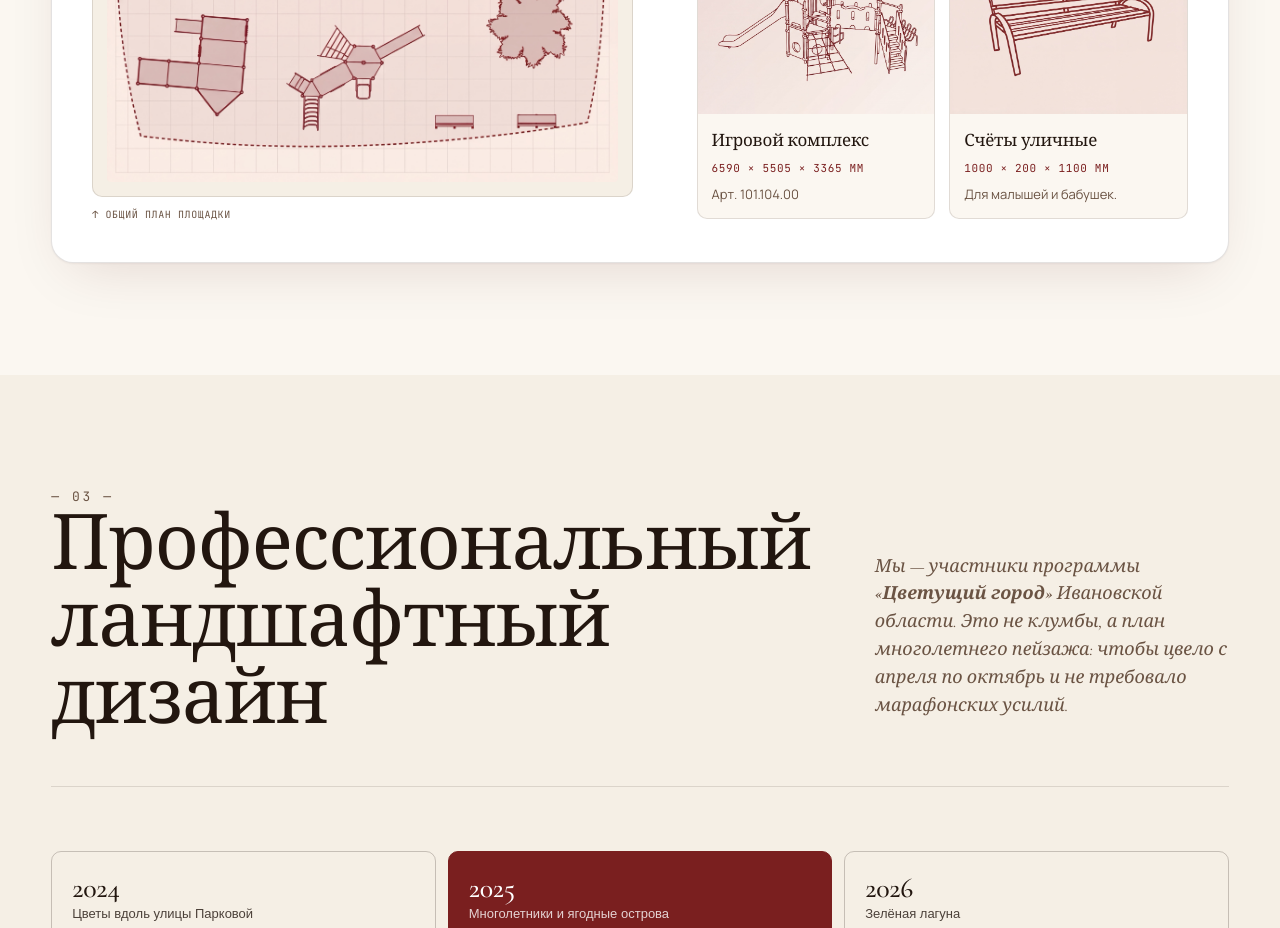
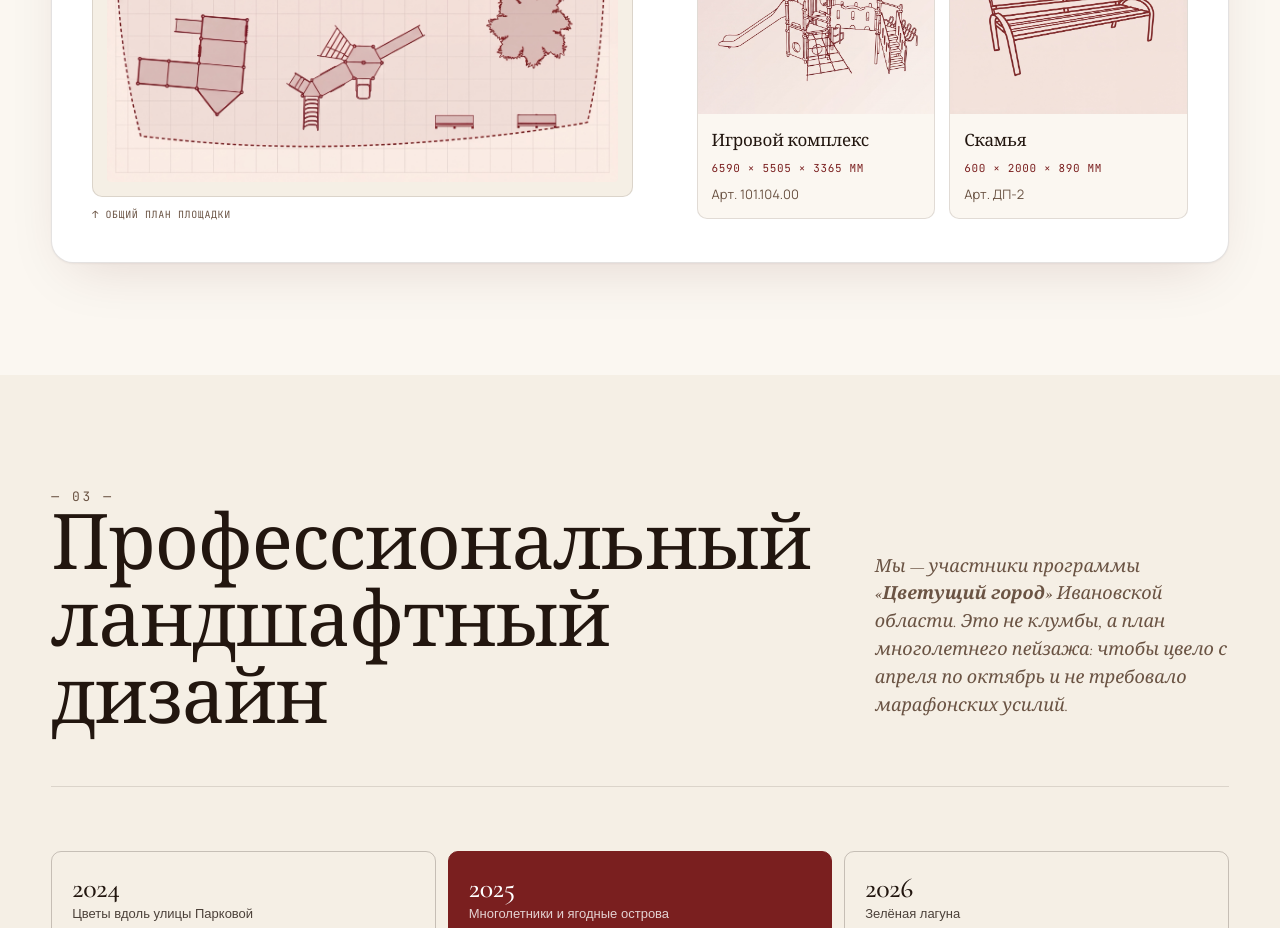
Before and after one commit to safyodorov/beregdetstva, a Next.js app: page / in a window 1280 px wide. Shown: the part 7240-8168 px from the top of the page. Built offline with nearby package versions, Linux system fonts and the light colour scheme.

Commit message:
content(stages): stage 1 item 4 → Скамья + stage 2 desc updated

```diff
--- a/src/app/components/Stages.jsx
+++ b/src/app/components/Stages.jsx
@@ -80,7 +80,7 @@ const STAGES = [
       { n: 'Круглый парковый диван', size: '2154 × 2157 × 745 мм', note: 'Арт. 11354', photo: '/photos/stage1/item-1.jpg' },
       { n: 'Игровой комплекс «Катер»', size: '6950 × 5505 × 3365 мм', note: 'Арт. 101.104.00', photo: '/photos/stage1/item-2.jpg' },
       { n: 'Игровой комплекс', size: '6590 × 5505 × 3365 мм', note: 'Арт. 101.104.00', photo: '/photos/stage1/item-3.jpg' },
-      { n: 'Счёты уличные', size: '1000 × 200 × 1100 мм', note: 'Для малышей и бабушек.', photo: '/photos/stage1/item-4.jpg' },
+      { n: 'Скамья', size: '600 × 2000 × 890 мм', note: 'Арт. ДП-2', photo: '/photos/stage1/item-4.jpg' },
     ],
   },
   {
@@ -89,7 +89,7 @@ const STAGES = [
     period: 'Этап 2',
     colour: '#385c3e',
     desc:
-      'Металлические пирамиды с канатами и гамаками. Для детей 7+ и подростков, которым мало «радуги».',
+      'Шестигранные призмы с канатами и подвесным постом. Для детей 7+ и подростков, которым мало «Корабликов».',
     items: [
       { n: 'Пирамида канатная «Парус»', size: '4000 × 4000 × 4500 мм', note: 'Страховочная сетка по периметру.' },
       { n: 'Гамак-карусель', size: 'Ø 1500 мм', note: 'Для компании из 3–4 детей.' },
```
